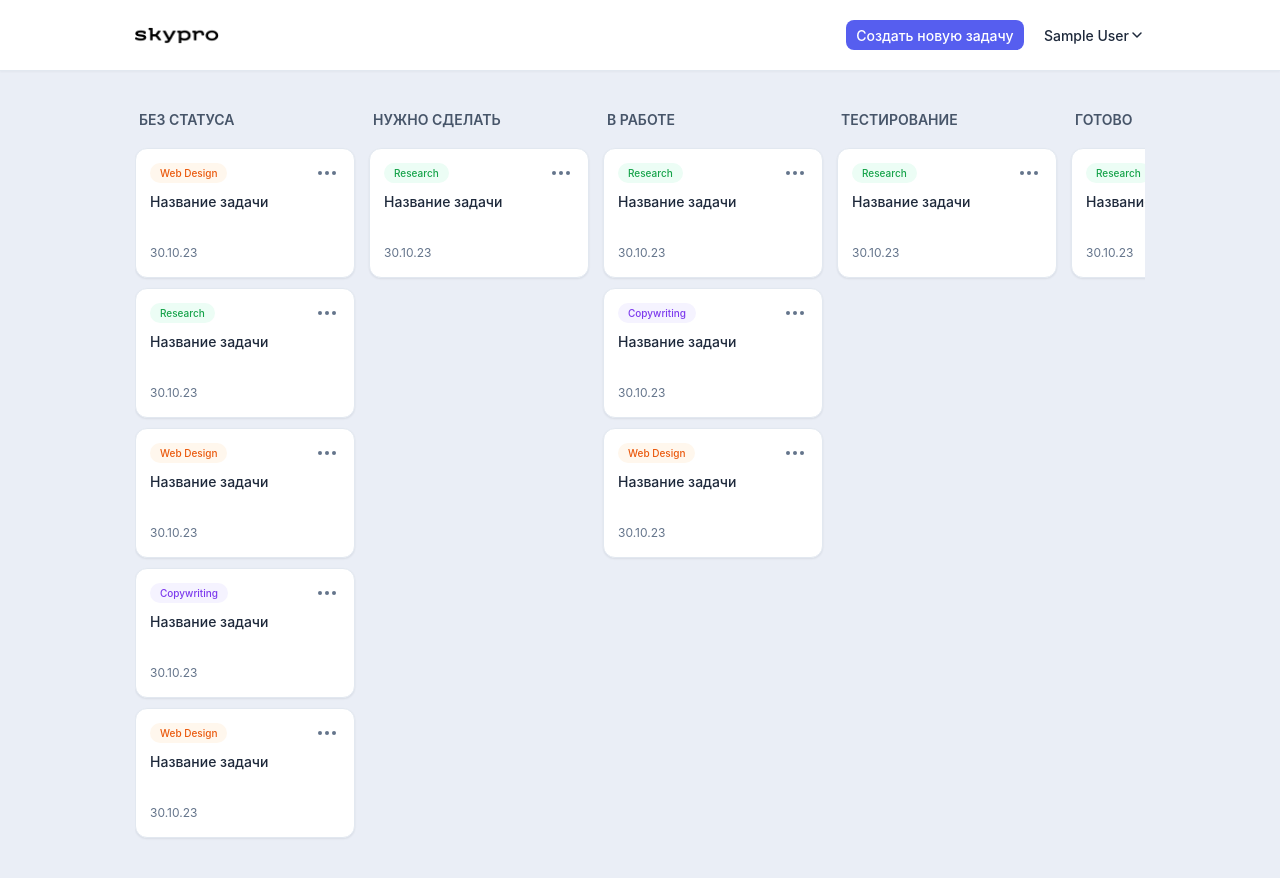
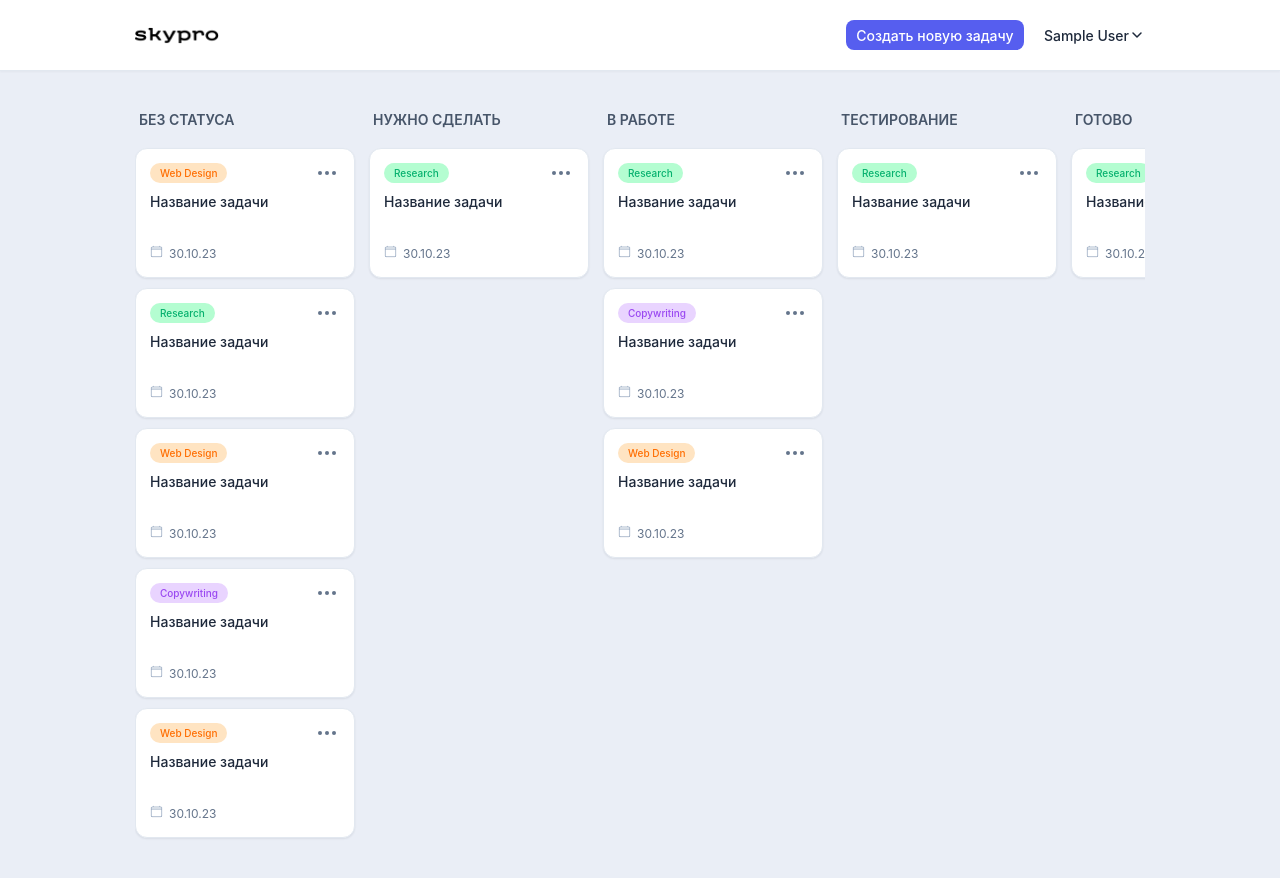
Before and after one commit to fantom2299/skypro--kanban-originals, a React (Vite) app: page / in a window 1280 px wide. Shown: the top 878 px of the page. Built offline with nearby package versions, Linux system fonts and the light colour scheme; sample sign-in values are in the browser's storage.

Commit message:
Исправил

```diff
--- a/src/App.css
+++ b/src/App.css
@@ -16,15 +16,15 @@
   --border: #d0dbe8;
   --text-primary: #1e2a3b;
   --text-secondary: #94A6BE;
-  --text-muted: #94a6be;
+  --text-muted: #000000;
   --accent: #565EEF;
   --accent-hover: #3a5ce6;
-  --orange: #f0603a;
-  --orange-bg: #fff4f2;
-  --green: #05a081;
-  --green-bg: #f0fbf8;
-  --purple: #7b61ff;
-  --purple-bg: #f3f0ff;
+  --orange: #FF6D00;
+  --orange-bg: #FFE4C2;
+  --green: #06B16E;
+  --green-bg: #B4FDD1;
+  --purple: #9A48F1;
+  --purple-bg: #E9D4FF;
   --shadow: 0 2px 16px rgba(74, 108, 247, 0.08);
   --shadow-card: 0 1px 6px rgba(30, 42, 59, 0.07);
   --radius: 10px;
@@ -151,23 +151,32 @@ body {
 .categories__theme._orange {
   background: var(--orange-bg);
   color: var(--orange);
+  opacity: 40%;
 }
 .categories__theme._green {
   background: var(--green-bg);
   color: var(--green);
+  opacity: 40%;
 }
 .categories__theme._purple {
   background: var(--purple-bg);
   color: var(--purple);
+  opacity: 40%;
 }
 .categories__theme._active-category._orange {
-  border-color: var(--orange);
+  background: var(--orange-bg);
+  color: var(--orange);
+  opacity: 100%;
 }
 .categories__theme._active-category._green {
-  border-color: var(--green);
+  background: var(--green-bg);
+  color: var(--green);
+  opacity: 100%;
 }
 .categories__theme._active-category._purple {
-  border-color: var(--purple);
+  background: var(--purple-bg);
+  color: var(--purple);
+  opacity: 100%;
 }
 
 /* ── Scrollbar ─────────────────────────────── */
--- a/src/components/Calendar/Calendar.jsx
+++ b/src/components/Calendar/Calendar.jsx
@@ -107,7 +107,7 @@ export default function Calendar({ selectedDate, onSelect }) {
                 height="11"
                 viewBox="0 0 6 11"
               >
-                <path d="M5.72945 1.95273C6.09018 1.62041 6.09018 1.0833 5.72945 0.750969C5.36622 0.416344 4.7754 0.416344 4.41218 0.750969L0.528487 4.32883C-0.176162 4.97799 -0.176162 6.02201 0.528487 6.67117L4.41217 10.249C4.7754 10.5837 5.36622 10.5837 5.72945 10.249C6.09018 9.9167 6.09018 9.37959 5.72945 9.04727L1.87897 5.5L5.72945 1.95273Z" />
+                <path fill="#94A6BE" d="M5.72945 1.95273C6.09018 1.62041 6.09018 1.0833 5.72945 0.750969C5.36622 0.416344 4.7754 0.416344 4.41218 0.750969L0.528487 4.32883C-0.176162 4.97799 -0.176162 6.02201 0.528487 6.67117L4.41217 10.249C4.7754 10.5837 5.36622 10.5837 5.72945 10.249C6.09018 9.9167 6.09018 9.37959 5.72945 9.04727L1.87897 5.5L5.72945 1.95273Z" />
               </svg>
             </NavAction>
             <NavAction onClick={next}>
@@ -117,7 +117,7 @@ export default function Calendar({ selectedDate, onSelect }) {
                 height="11"
                 viewBox="0 0 6 11"
               >
-                <path d="M0.27055 9.04727C-0.0901833 9.37959 -0.0901832 9.9167 0.27055 10.249C0.633779 10.5837 1.2246 10.5837 1.58783 10.249L5.47151 6.67117C6.17616 6.02201 6.17616 4.97799 5.47151 4.32883L1.58782 0.75097C1.2246 0.416344 0.633778 0.416344 0.270549 0.75097C-0.0901831 1.0833 -0.090184 1.62041 0.270549 1.95273L4.12103 5.5L0.27055 9.04727Z" />
+                <path fill="#94A6BE" d="M0.27055 9.04727C-0.0901833 9.37959 -0.0901832 9.9167 0.27055 10.249C0.633779 10.5837 1.2246 10.5837 1.58783 10.249L5.47151 6.67117C6.17616 6.02201 6.17616 4.97799 5.47151 4.32883L1.58782 0.75097C1.2246 0.416344 0.633778 0.416344 0.270549 0.75097C-0.0901831 1.0833 -0.090184 1.62041 0.270549 1.95273L4.12103 5.5L0.27055 9.04727Z" />
               </svg>
             </NavAction>
           </NavActions>
@@ -142,7 +142,6 @@ export default function Calendar({ selectedDate, onSelect }) {
                   key={i}
                   $other={c.other}
                   $weekend={isWeekend}
-                  $current={isToday(c.day, c.other)}
                   $active={isSelected(c.day, c.other)}
                   onClick={() => handleCell(c.day, c.other)}
                 >
--- a/src/components/Calendar/Calendar.styles.js
+++ b/src/components/Calendar/Calendar.styles.js
@@ -9,7 +9,6 @@ export const CalendarTitle = styled.div`
 `;
 
 export const CalendarBlock = styled.div`
-  border: 1px solid ${({ theme }) => theme.colors.border};
   border-radius: ${({ theme }) => theme.radius.sm};
   overflow: hidden;
 `;
@@ -19,7 +18,8 @@ export const CalendarNav = styled.div`
   align-items: center;
   justify-content: space-between;
   padding: 10px 12px;
-  background: ${({ theme }) => theme.colors.background};
+  color: ${({ theme }) => theme.colors.textMuted};
+  // background: ${({ theme }) => theme.colors.background};
 `;
 
 export const CalendarMonth = styled.div`
@@ -30,6 +30,7 @@ export const CalendarMonth = styled.div`
 export const NavActions = styled.div`
   display: flex;
   gap: 8px;
+
 `;
 
 export const NavAction = styled.button`
@@ -48,6 +49,7 @@ export const NavAction = styled.button`
 
 export const CalendarContent = styled.div`
   padding: 8px;
+  color: ${({ theme }) => theme.colors.textMuted};
 `;
 
 export const DaysNames = styled.div`
@@ -55,14 +57,14 @@ export const DaysNames = styled.div`
   grid-template-columns: repeat(7, 1fr);
   gap: 2px;
   margin-bottom: 4px;
+  color: ${({ theme }) => theme.colors.textMuted};
 `;
 
 export const DayName = styled.div`
   text-align: center;
   font-size: 11px;
   font-weight: 600;
-  color: ${({ theme, $weekend }) =>
-    $weekend ? theme.colors.orange : theme.colors.textMuted};
+  color: ${({ theme }) => theme.colors.textMuted};
   padding: 3px 0;
 `;
 
@@ -76,17 +78,17 @@ export const Cell = styled.button`
   text-align: center;
   font-size: 12px;
   padding: 4px 2px;
-  border-radius: 4px;
+  border-radius: 22px;
   border: none;
   background: ${({ theme, $current, $active }) => {
     if ($current) return theme.colors.primary;
-    if ($active) return theme.colors.green;
+    if ($active) return theme.colors.textMuted;
     return 'transparent';
   }};
   color: ${({ theme, $current, $active, $other, $weekend }) => {
     if ($current || $active) return '#fff';
     if ($other) return theme.colors.textMuted;
-    if ($weekend) return theme.colors.orange;
+    if ($weekend) return theme.colors.textMuted;
     return theme.colors.textPrimary;
   }};
   font-weight: ${({ $current, $active }) =>
@@ -101,7 +103,6 @@ export const Cell = styled.button`
 
 export const Period = styled.div`
   padding: 8px 12px;
-  border-top: 1px solid ${({ theme }) => theme.colors.border};
   font-size: 12px;
   color: ${({ theme }) => theme.colors.textMuted};
 `;
--- a/src/components/Card/Card.jsx
+++ b/src/components/Card/Card.jsx
@@ -27,6 +27,7 @@ export default function Card({ task, onOpen }) {
         <CardTitle>{task.title}</CardTitle>
 
         <CardDate>
+          <span><img src="../../../public/assets/calendar.png" alt="calendar" /></span>
           <p>{task.date}</p>
         </CardDate>
       </div>
--- a/src/components/PopNewCard/PopNewCard.css
+++ b/src/components/PopNewCard/PopNewCard.css
@@ -48,7 +48,7 @@
   border-radius: var(--radius-sm);
   padding: 10px 12px;
   font-size: 14px;
-  color: var(--text-primary);
+  color: var(--text-secondary);
   font-family: inherit;
   transition: border-color 0.15s;
   background: var(--white);
--- a/src/components/auth/Sign-in/Signin.jsx
+++ b/src/components/auth/Sign-in/Signin.jsx
@@ -37,32 +37,57 @@ const Signin = ({ onLogin }) => {
     });
   };
 
+  // const handleSubmit = (e) => {
+  //   e.preventDefault();
+
+  //   setTouched({
+  //     email: true,
+  //     password: true,
+  //   });
+
+  //   if (!formData.email || !formData.password) {
+  //     setError("Заполните все поля");
+  //     return;
+  //   }
+
+  //   const users = JSON.parse(localStorage.getItem("users") || "[]");
+  //   const user = users.find(
+  //     (u) => u.email === formData.email && u.password === formData.password,
+  //   );
+
+  //   if (user) {
+  //     localStorage.setItem("currentUser", JSON.stringify(user));
+  //     onLogin(user);
+  //     navigate("/");
+  //   } else {
+  //     setError("Неверный email или пароль");
+  //   }
+  // };
+
+
   const handleSubmit = (e) => {
   e.preventDefault();
-
-    setTouched({
-      email: true,
-      password: true,
-    });
 
   if (!formData.email || !formData.password) {
     setError("Заполните все поля");
     return;
   }
 
-    const users = JSON.parse(localStorage.getItem("users") || "[]");
-    const user = users.find(
-      (u) => u.email === formData.email && u.password === formData.password,
-    );
+  // 🔥 ЛЮБОЙ пользователь проходит
+  const user = {
+    id: Date.now(),
+    name: "Тестовый пользователь",
+    email: formData.email,
+  };
 
-    if (user) {
   localStorage.setItem("currentUser", JSON.stringify(user));
   onLogin(user);
   navigate("/");
-    } else {
-      setError("Неверный email или пароль");
-    }
 };
+
+
+
+
 
   // Определяем, есть ли ошибка для поля
   const getFieldError = (fieldName) => {
--- a/src/styles/theme.js
+++ b/src/styles/theme.js
@@ -8,12 +8,12 @@ export const theme = {
     textSecondary: '#475569',
     textMuted: '#64748B',
     border: '#E2E8F0',
-    orangeBg: '#FFF7ED',
-    orange: '#EA580C',
-    greenBg: '#ECFDF5',
-    green: '#16A34A',
-    purpleBg: '#F5F3FF',
-    purple: '#7C3AED',
+    orangeBg: '#FFE4C2',
+    orange: '#FF6D00',
+    greenBg: '#B4FDD1',
+    green: '#06B16E',
+    purpleBg: '#E9D4FF',
+    purple: '#9A48F1',
   },
   radius: {
     sm: '8px',
```
Also changed, not shown: public/assets/calendar.png (added). Lines whose indentation alone changed are shown as unchanged.
